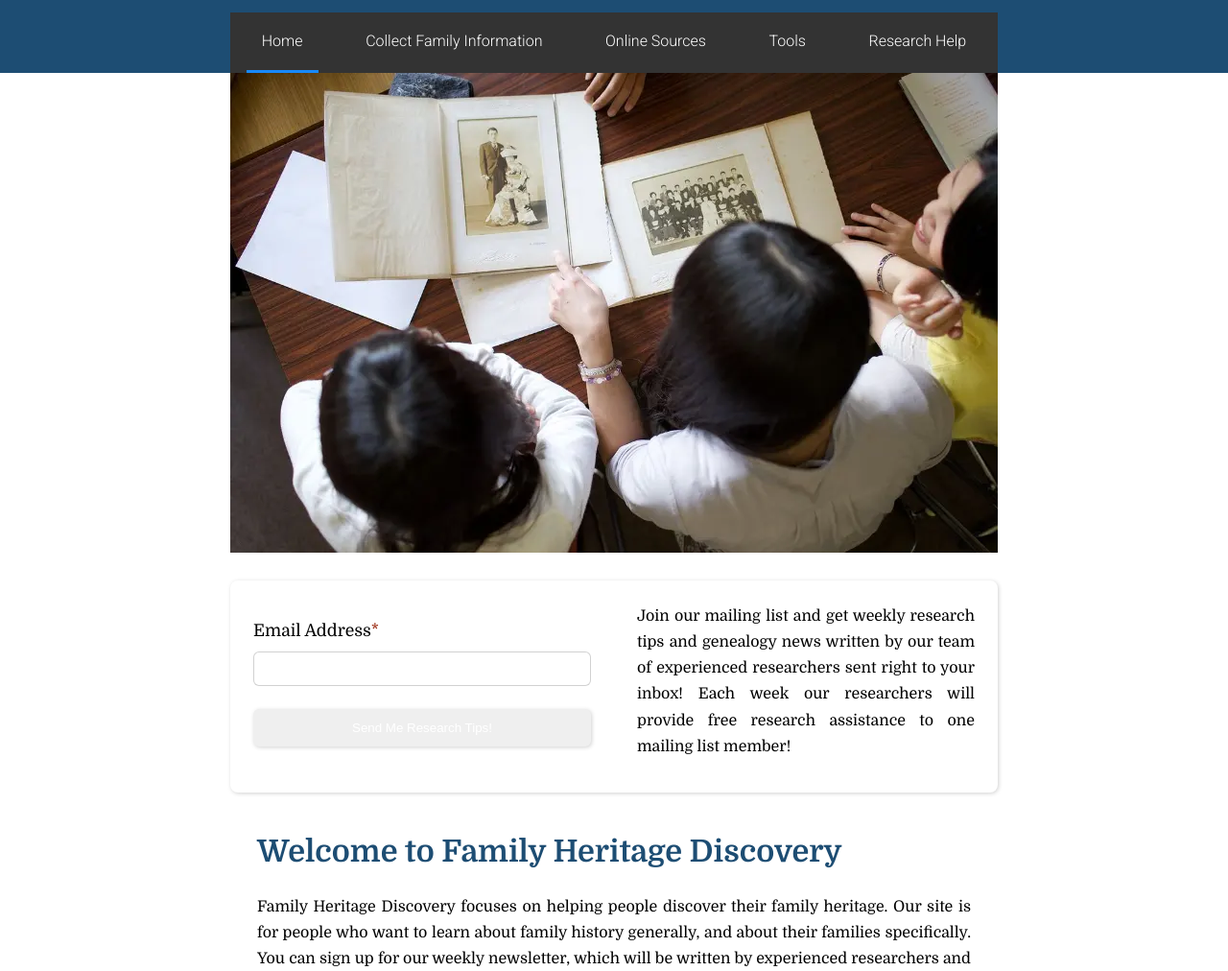
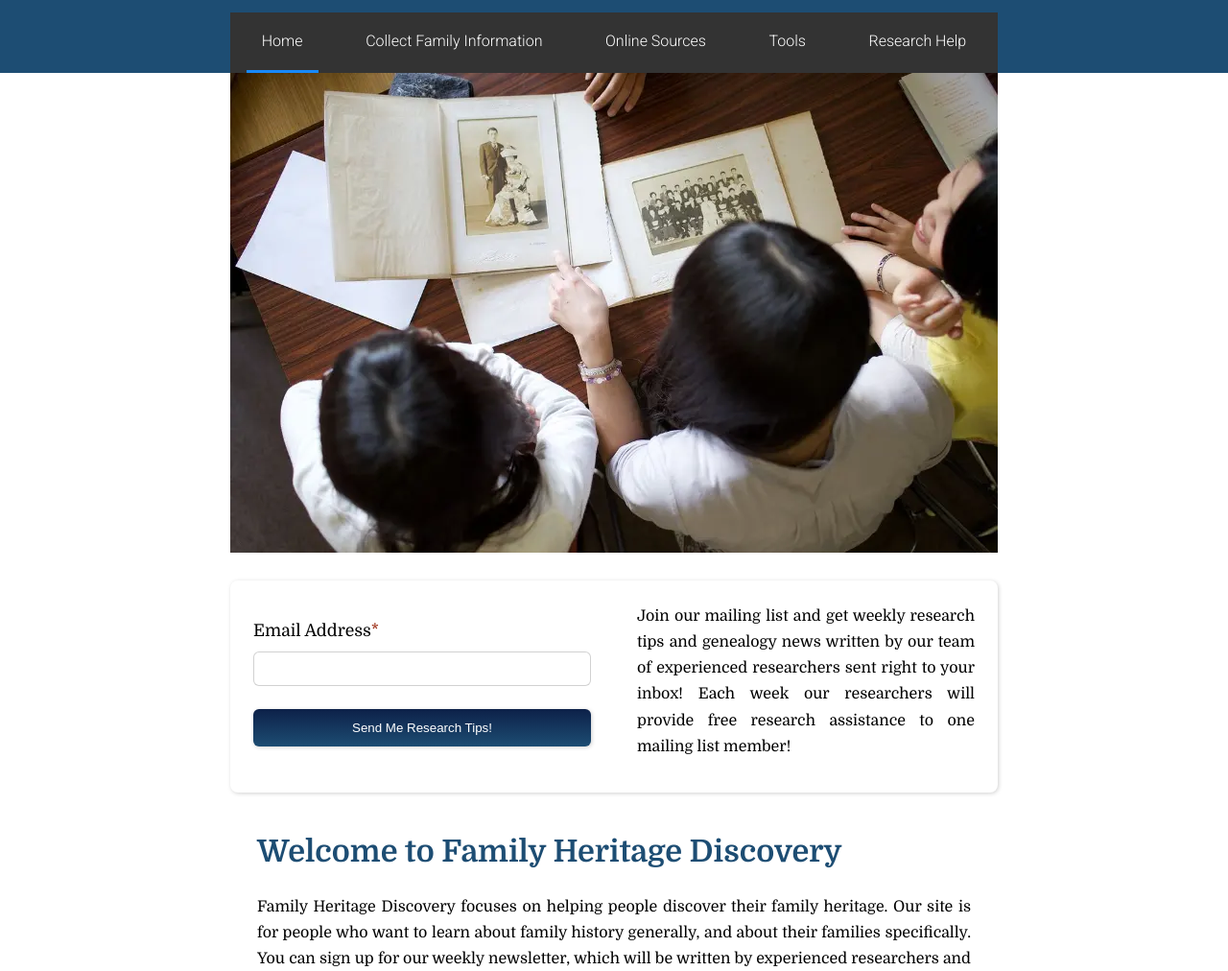
Before and after one commit to jclawson4807/wdd231, a plain HTML site: page final/index.html in a window 1280 px wide. Shown: the part 85-1097 px from the top of the page at 96% size. Drawn offline with Linux system fonts and the light colour scheme; a web font is replaced by a local one.

Commit message:
form button color fixed

```diff
--- a/final/styles/project.css
+++ b/final/styles/project.css
@@ -249,7 +249,7 @@ main picture img {
 #request-research-help-container input[type="submit"] {
     display: block;
     border: none;
-    background-image: linear-gradient(var(--body-hover-color-emphasis-color:), var(--header-footer-background-color));
+    background-image: linear-gradient(var(--body-hover-color-emphasis-color), var(--header-footer-background-color));
     color: var(--header-footer-nav-text-color);
     border-radius: 6px;
     padding: .75rem;
```
